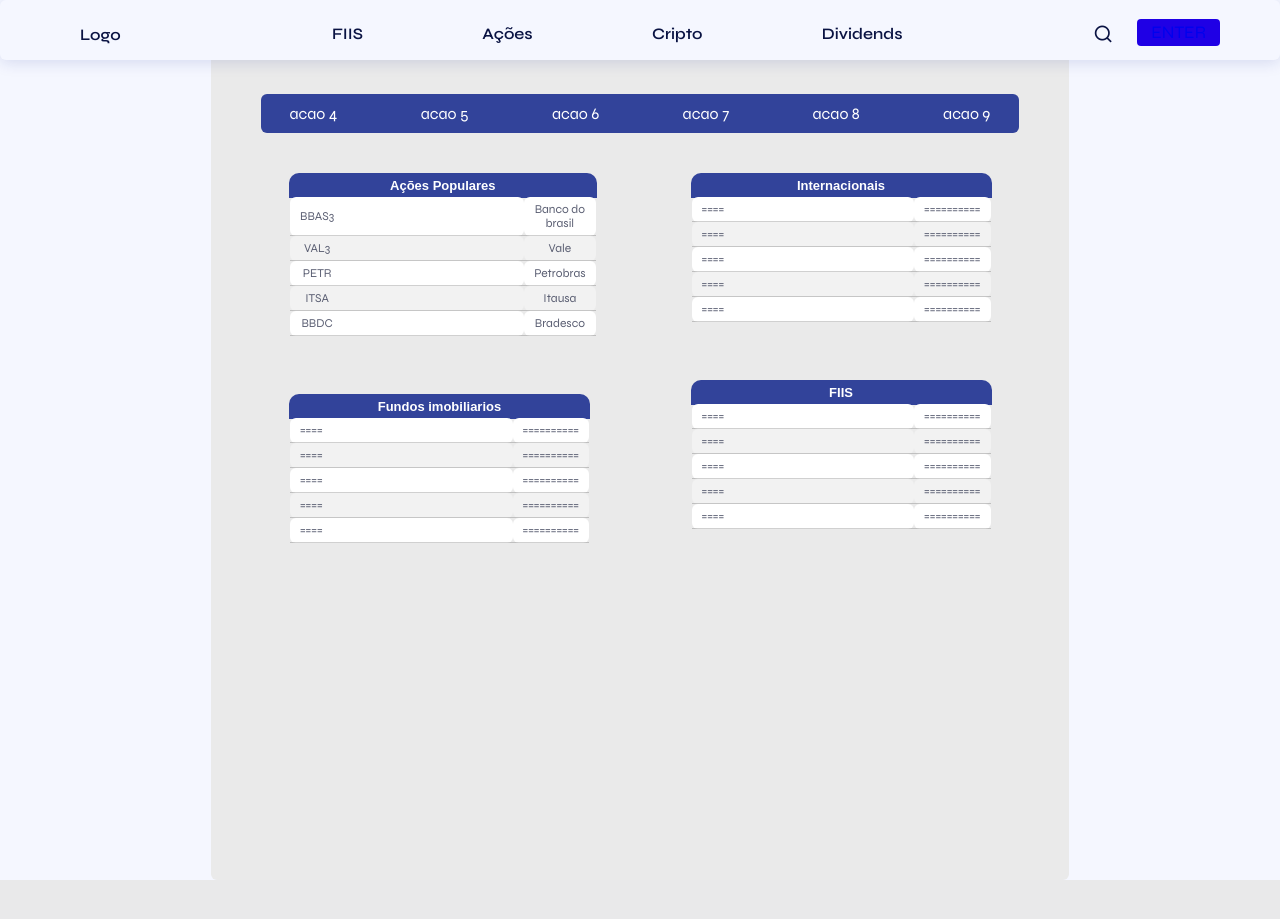
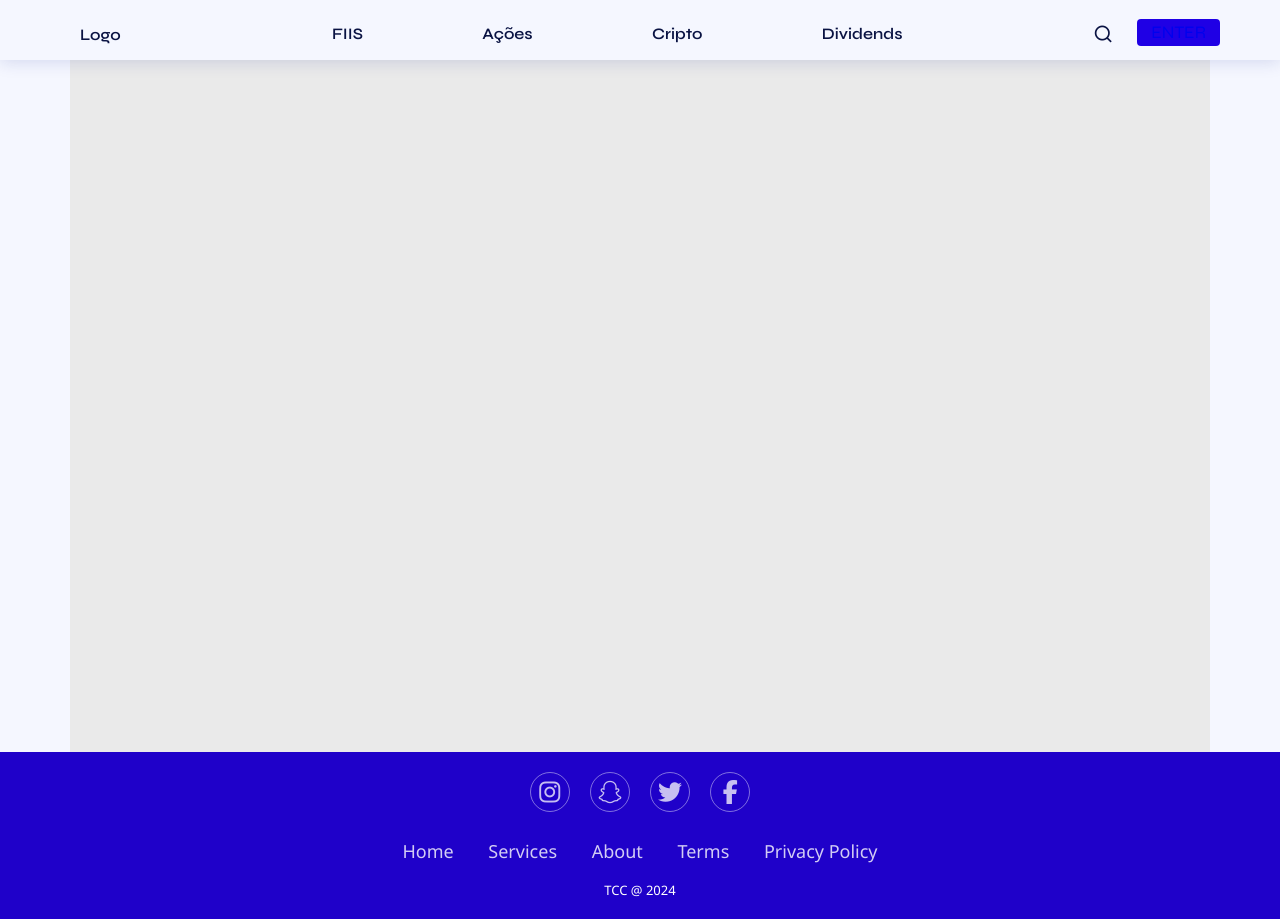
Before and after one commit to renegadelha/datafinanceflask, a Flask app: page / in a window 1280 px wide. Before the commit the page ends 880 px from the top, so only its background shows below. Run offline with Flask 3, Linux system fonts and the light colour scheme; some libraries are stand-ins or nearby versions.

```diff
--- a/static/css/home.css
+++ b/static/css/home.css
@@ -74,18 +74,18 @@ img {
 .container-datas{
   background-color: #eaeaea;
   max-width: 89%;
-  height: 55em;
+  height: 47em;
   margin: auto;
 
 }
 
 .main {
-  padding-top: calc(11%);
+  padding-top: calc(7%);
 }
 
 .main iframe {
-  width: 80%; /* 80% da largura do elemento pai (main) */
-  height: 80vh; /* 80% da altura da janela de visualização */
+  width: 80%;
+  height: 80vh;
 }
 
 
@@ -412,3 +412,74 @@ a:visited {
     margin-inline: auto;
   }
 }
+
+/*FOOTER*/
+
+footer{
+  font-family: 'Segoe UI';
+  font-weight: 400;
+  margin: 0;
+  padding: 0;
+  box-sizing: border-box;
+}
+
+.footer{
+  padding: 20px 0;
+  background-color: rgb(31, 1, 201);
+}
+
+.footer .social{
+  text-align: center;
+  padding-bottom: 25px;
+  color: #ffffff;
+}
+
+.footer .social a{
+  font-size: 24px;
+  color: inherit;
+  border: 1px solid #ffffff93;
+  width: 40px;
+  height: 40px;
+  line-height: 38px;
+  display: inline-block;
+  text-align: center;
+  border-radius: 50%;
+  margin: 0 8px;
+  opacity: 0.75;
+}
+
+.footer .social a:hover{
+  opacity: 0.9;
+}
+
+.footer ul{
+  margin-top: 0;
+  padding: 0;
+  list-style: none;
+  font-size: 18px;
+  line-height: 1.6;
+  margin-bottom: 0;
+  text-align: center;
+}
+
+.footer ul a{
+  color: white;
+  text-decoration: none;
+  opacity: 0.8;
+}
+
+.footer ul li{
+  display: inline-block;
+  padding: 0 15px;
+}
+
+.footer ul li a:hover{
+  opacity: 1;
+}
+
+.footer .copyright{
+  margin-top: 15px;
+  text-align: center;
+  font-size: 13px;
+  color: #ffffff;
+}
--- a/templates/data.html
+++ b/templates/data.html
@@ -18,5 +18,7 @@
           </div>
 
       </div>
+
+
 </body>
 </html>
--- a/templates/home.html
+++ b/templates/home.html
@@ -6,6 +6,7 @@
 
     <link rel="stylesheet" href="{{ url_for('static', filename='css/home.css') }}">
     <link rel="stylesheet" href="https://cdnjs.cloudflare.com/ajax/libs/remixicon/3.5.0/remixicon.css">
+	<link rel="stylesheet" href="https://cdnjs.cloudflare.com/ajax/libs/font-awesome/6.5.2/css/all.min.css" integrity="sha512-SnH5WK+bZxgPHs44uWIX+LLJAJ9/2PkPKZ5QiAj6Ta86w+fsb2TkcmfRyVX3pBnMFcV7oQPJkl9QevSCWr3W6A==" crossorigin="anonymous" referrerpolicy="no-referrer" />
     <link href='https://unpkg.com/boxicons@2.0.7/css/boxicons.min.css' rel='stylesheet'>
      <meta name="viewport" content="width=device-width, initial-scale=1.0">
    </head>
@@ -102,12 +103,41 @@
 	 <!--==================== MAIN ====================-->
 	 <div class="container-datas">
 		<main class="main">
+				<!--esta impedindo que o footer apareca-->
+			 <!--<iframe id="iframeTarget" name="teste" src="{{url_for('atualizarcorrelacaoallindicadores')}}" width="900" height="900"></iframe>-->
+			</main>
+	 </div>
 
-				{% extends "data.html" %}
-
-			 <!--<iframe id="iframeTarget" name="teste" src="{{url_for('atualizarcorrelacaoallindicadores')}}" width="900" height="900"></iframe>-->
-		</main>
-	 </div>
+	 <footer>
+        <section class="footer">
+            <div class="social">
+                <a href="#"><i class="fab fa-instagram"></i></a>
+                <a href="#"><i class="fab fa-snapchat"></i></a>
+                <a href="#"><i class="fab fa-twitter"></i></a>
+                <a href="#"><i class="fab fa-facebook-f"></i></a>
+            </div>
+            <ul class="list">
+                <li>
+                    <a href="#">Home</a>
+                </li>
+                <li>
+                    <a href="#">Services</a>
+                </li>
+                <li>
+                    <a href="#">About</a>
+                </li>
+                <li>
+                    <a href="#">Terms</a>
+                </li>
+                <li>
+                    <a href="#">Privacy Policy</a>
+                </li>
+            </ul>
+            <p class="copyright">
+                TCC @ 2024
+            </p>
+        </section>
+    </footer>
 
 
     <script src="../static/js/home.js"></script>
@@ -132,4 +162,7 @@
 
 
 </body>
+
+
+
 </html>
```
Also changed, not shown: static/css/footer.css (added, +72 -0 lines), templates/footer.html (added, +42 -0 lines).
